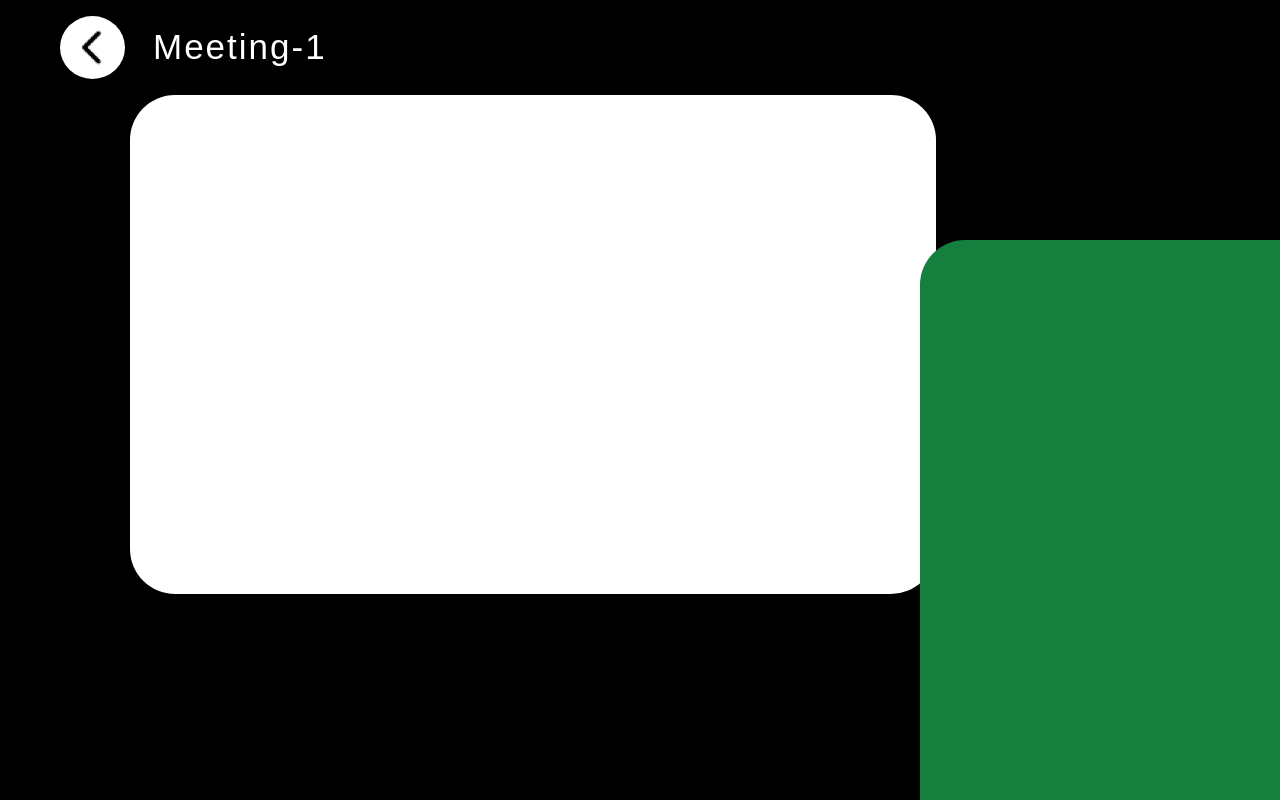
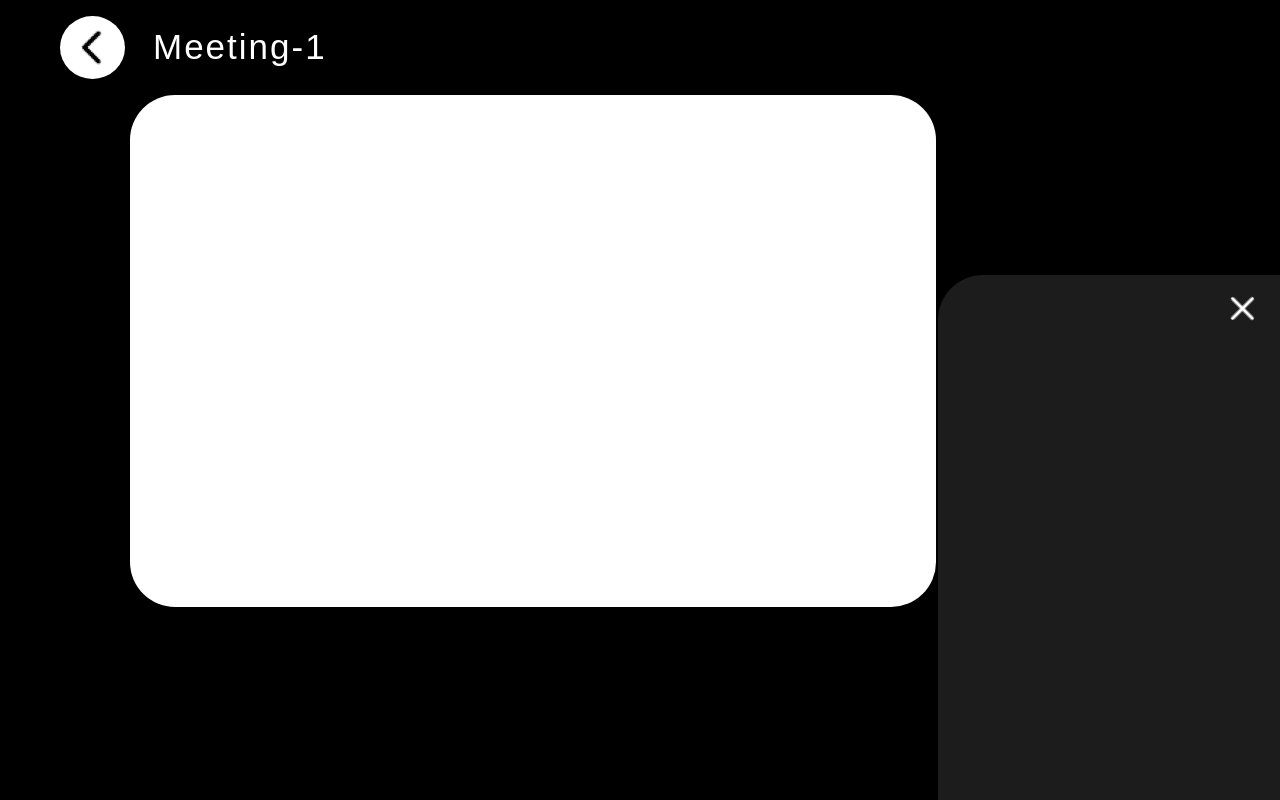
Before and after one commit to Febin-Joseph/zoomify, a React (Create React App) app in the folder client/: page /video in a window 1280 px wide. Built offline with nearby package versions, Linux system fonts and the light colour scheme.

Commit message:
contributed to chat

```diff
--- a/client/src/components/videoCall/Screen.jsx
+++ b/client/src/components/videoCall/Screen.jsx
@@ -3,7 +3,7 @@ import React from 'react'
 const Screen = () => {
   return (
     <div className='flex justify-start items-center ml-[90px]'>
-      <div className='w-[63vw] h-[39vw] rounded-[45px] bg-white min-w-[300px] min-h-[400px]'>
+      <div className='w-[63vw] h-[40vw] rounded-[45px] bg-white min-w-[300px] min-h-[400px]'>
 
       </div>
     </div>
--- a/client/src/constants/icons.js
+++ b/client/src/constants/icons.js
@@ -12,6 +12,7 @@ import newMeet from "../assets/icons/newMeet.png";
 import premium from "../assets/icons/premium.png";
 import round from "../assets/icons/round.png";
 import zoomifyLogo from "../assets/icons/zoomifyLogo.png";
+import closeBtn from "../assets/icons/closeBtn.png";
 
 //IMAGES
 import profile from "../assets/images/profile.png"
@@ -31,4 +32,5 @@ export {
     round,
     zoomifyLogo,
     profile,
+    closeBtn,
 }
--- a/client/src/pages/videoCall/chat/Chat.jsx
+++ b/client/src/pages/videoCall/chat/Chat.jsx
@@ -1,11 +1,16 @@
 import React from 'react'
+import { closeBtn } from '../../../constants/icons'
 
 const Chat = () => {
     return (
-        <div>
-            <div className='fixed bottom-0 right-0 h-[560px] rounded-tl-[45px]
-         w-[360px] bg-green-700'>
-
+        <div className=''>
+            <div className='fixed bottom-0 right-0 lg:h-[41vw] rounded-tl-[45px]
+       lg:w-[26.7vw] bg-[#2B2B2BA6]'>
+                <img
+                    src={closeBtn}
+                    alt="close"
+                    className='absolute -top-4 -right-3 p-3'
+                />
             </div>
         </div>
     )
```
Also changed, not shown: client/src/assets/icons/closeBtn.png (added).
